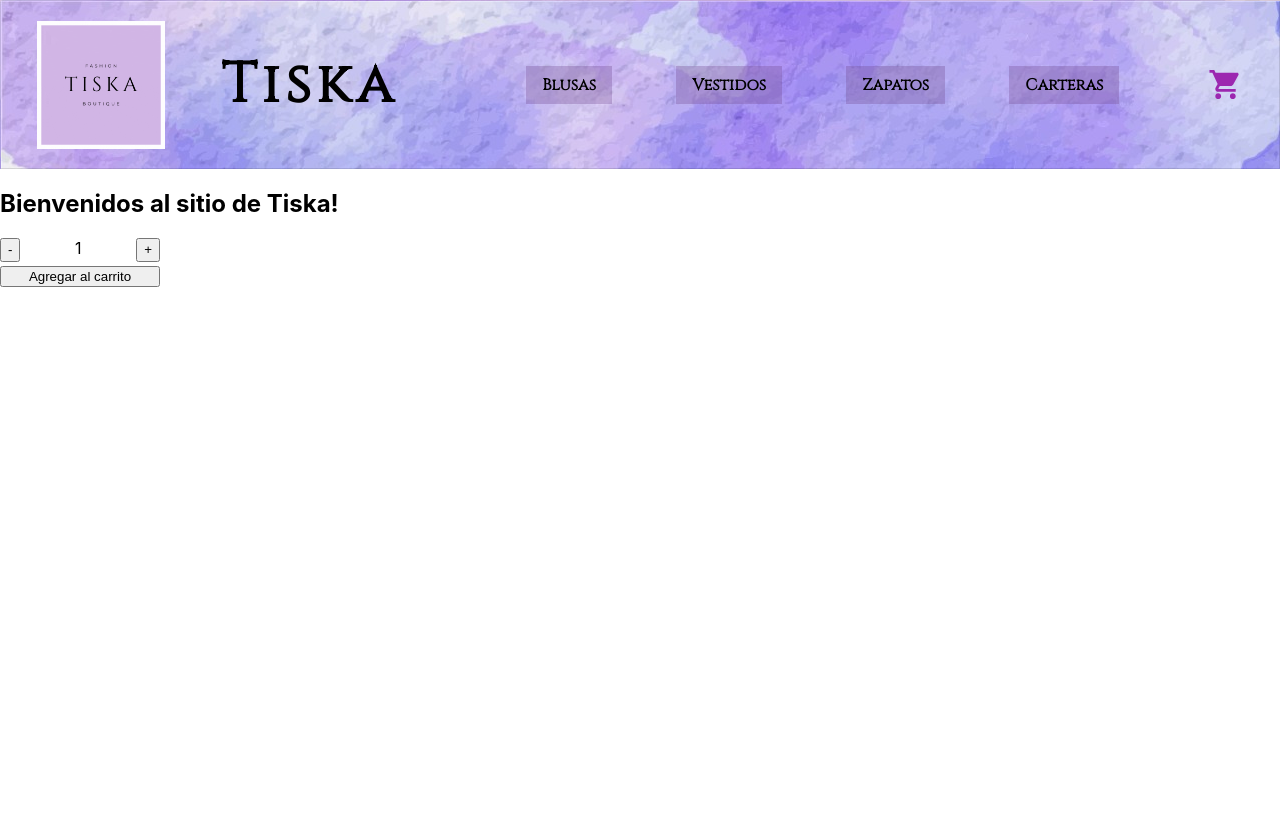
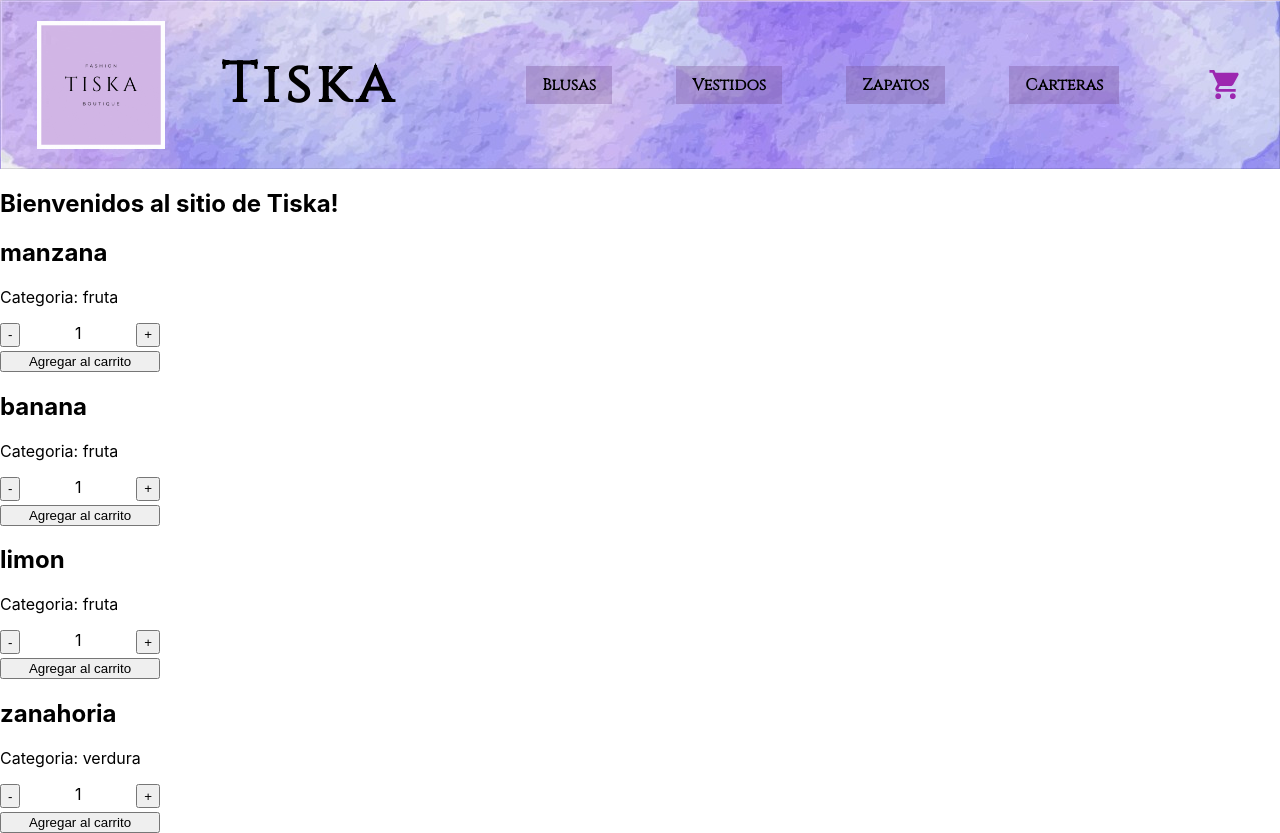
Before and after one commit to CariCosta90/tiska_shop_Carina_Costa, a React (Create React App) app: page / in a window 1280 px wide. Before the commit the page ends 800 px from the top, so only its background shows below. Built offline with nearby package versions, Linux system fonts and the light colour scheme.

Commit message:
promesa y map

```diff
--- a/package.json
+++ b/package.json
@@ -7,7 +7,7 @@
     "@emotion/react": "^11.10.4",
     "@emotion/styled": "^11.10.4",
     "@mui/icons-material": "^5.10.6",
-    "@mui/material": "^5.10.7",
+    "@mui/material": "^5.10.9",
     "@testing-library/jest-dom": "^5.16.5",
     "@testing-library/react": "^13.4.0",
     "@testing-library/user-event": "^13.5.0",
--- a/src/components/Item/Item.js
+++ b/src/components/Item/Item.js
@@ -1,9 +1,15 @@
 import React from 'react'
+import ItemCount from '../ItemCount/ItemCount';
 
-const Item = (productos) => {
+const Item = ({productos}) => {
+    const onAdd = (numero)=>{
+        console.log(numero);
+    }
     return (
         <>
-        <p>{productos.nombre}</p>
+        <h2>{productos.nombre}</h2>
+        <p>Categoria: {productos.categoria}</p>
+        <ItemCount stock={10} onAdd={onAdd} inicial={1}/>
         </>
     )
 }
--- a/src/components/ItemList/ItemList.js
+++ b/src/components/ItemList/ItemList.js
@@ -6,7 +6,9 @@ const ItemList = ({productos}) => {
         <>
             {
                 productos.map((producto)=>{
-                    return <Item key={producto.id} productos={producto}/>
+                    return (
+                    <Item key={producto.id} productos={producto}/>
+                    )
                 })
             }
         </>
--- a/src/components/ItemListContainer/ItemListContainer.js
+++ b/src/components/ItemListContainer/ItemListContainer.js
@@ -1,7 +1,7 @@
 import React, { useEffect, useState } from "react";
 import { ItemCount } from "../ItemCount/ItemCount";
 import ItemList from "../ItemList/ItemList";
-
+import Skeleton from '@mui/material/Skeleton';
 
 //mock data temporal
 const frutas = [
@@ -22,11 +22,13 @@ const promesa = new Promise ((resolve, reject)=>{
 
 const ItemListContainer = (mensaje) =>{
 
-    const onAdd = (numero)=>{
+/*     const onAdd = (numero)=>{
         console.log(numero);
-    }
+    } */
 
     const [productos, setProductos] = useState([]);
+
+    const [loading, setLoading] = useState(true);
 
  /*    para crear un loader tenemos que usar la misma logica que usamos en el show mostrado en clase
     use state con el loader (ver como se puede hacer) seteado a true en mismo el useState
@@ -37,6 +39,7 @@ const ItemListContainer = (mensaje) =>{
         promesa
         .then((data)=>{
             setProductos(data);
+            setLoading(false);
             console.log(data)
         })
         .catch((error)=>{
@@ -47,11 +50,9 @@ const ItemListContainer = (mensaje) =>{
     return(
         <div>
             <h2>{mensaje.greeting}</h2>
-            <ItemCount stock={10} onAdd={onAdd} inicial={1}/>
-{/* {            productos.map((producto)=>{
-                return <h2 key={producto.id}>{producto.nombre}</h2>
-            })} */}
-            <ItemList productos={productos}/>
+            {/* <ItemCount stock={10} onAdd={onAdd} inicial={1}/> */}
+            {loading ? <Skeleton variant="circular" width={40} height={40} />: <ItemList productos={productos}/> }
+            {/* <ItemList productos={productos}/>  */}
         </div>
     );
 }
```
Also changed, not shown: 1 other file (tests, documents, lock files or other folders).
